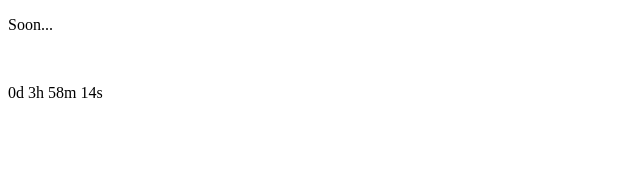
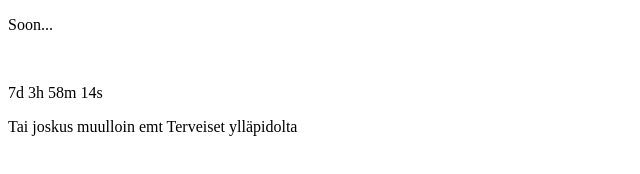
Before and after one commit to ttvlxndrntrg/deuxie.me, a plain HTML site: page index.html in a window 1280 px wide. Shown: the whole page, without its empty margins (0-640 px from the left). Drawn offline with Linux system fonts and the light colour scheme.

Commit message:
Update index.html

```diff
--- a/index.html
+++ b/index.html
@@ -12,7 +12,7 @@
     <br>
     <p id="demo"></p>
     <script>
-        var countDownDate = new Date("Jan 17, 2021 00:00:00").getTime();
+        var countDownDate = new Date("Jan 24, 2021 00:00:00").getTime();
         var x = setInterval(function() {
           var now = new Date().getTime();
           var distance = countDownDate - now;
@@ -28,5 +28,10 @@
           }
         }, 1000);
         </script>
+        <p>
+          Tai joskus muulloin emt
+
+          Terveiset ylläpidolta
+        </p>
 </body>
 </html>
```
